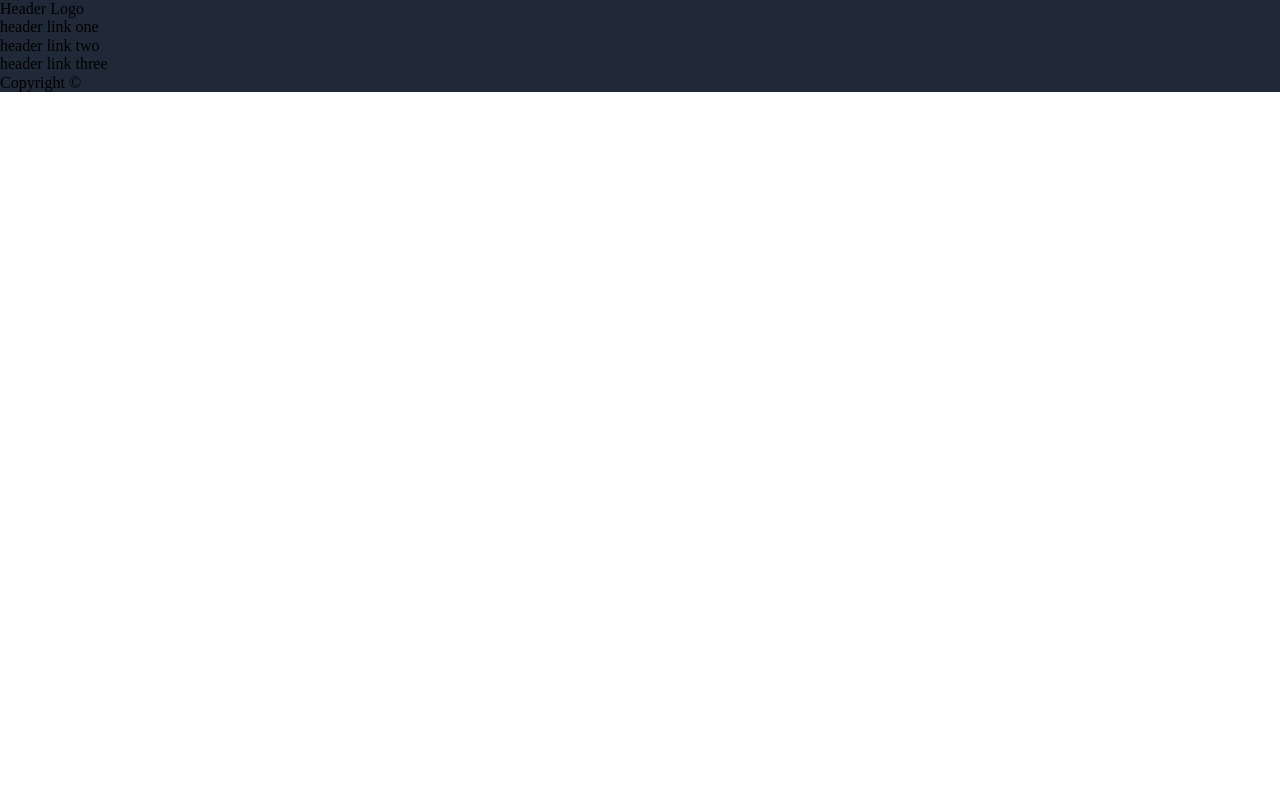
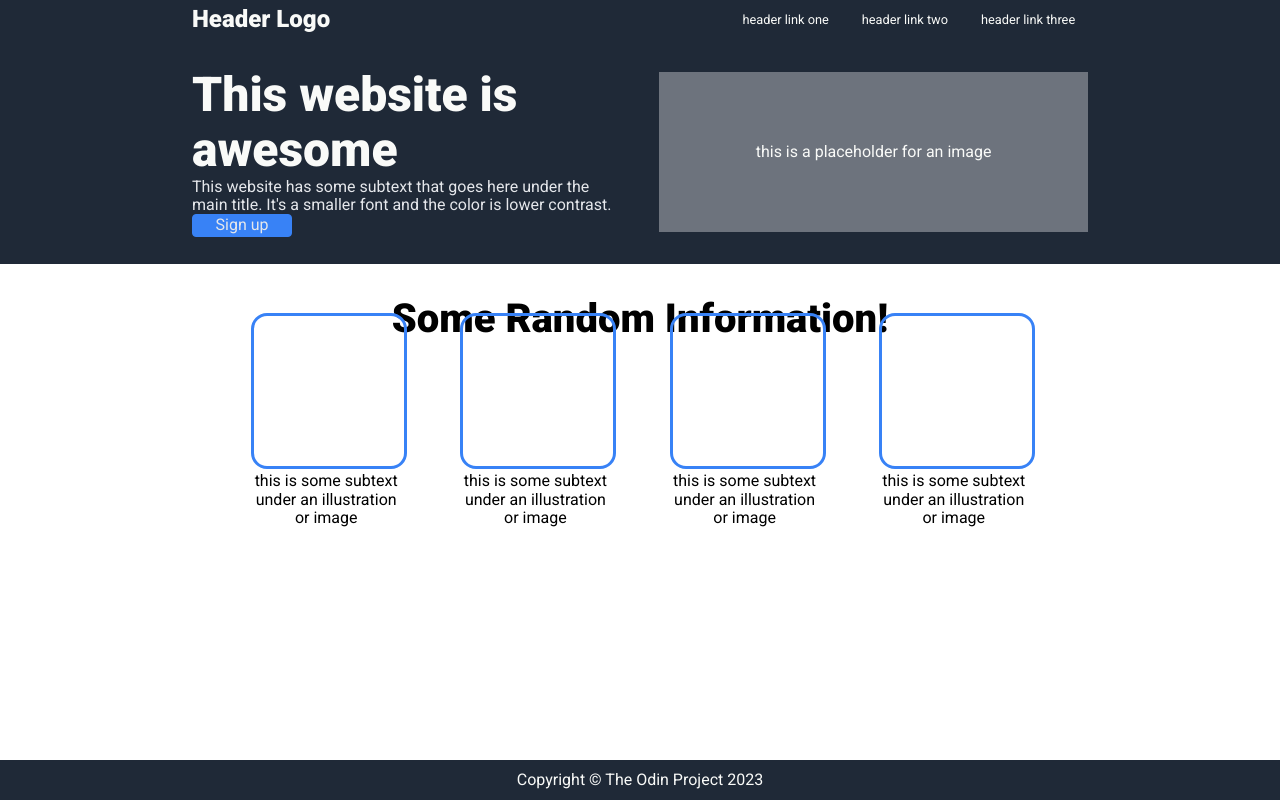
Before and after one commit to Euntastic/landing-page, a plain HTML site: page index.html in a window 1280 px wide. Drawn offline with nearby package versions, Linux system fonts and the light colour scheme.

Commit message:
Mostly CSS Styling work.

```diff
--- a/index.html
+++ b/index.html
@@ -5,21 +5,67 @@
     <meta http-equiv="X-UA-Compatible" content="IE=edge" />
     <meta name="viewport" content="width=device-width, initial-scale=1.0" />
     <title>Landing Page</title>
-    <link rel="stylesheet" href="https://cdnjs.cloudflare.com/ajax/libs/normalize/8.0.1/normalize.min.css" />
+    <link
+      rel="stylesheet"
+      href="https://cdnjs.cloudflare.com/ajax/libs/normalize/8.0.1/normalize.min.css"
+    />
     <link rel="stylesheet" href="style.css" />
+    <link rel="preconnect" href="https://fonts.googleapis.com">
+    <link rel="preconnect" href="https://fonts.gstatic.com" crossorigin>
+    <link href="https://fonts.googleapis.com/css2?family=Roboto:ital,wght@0,400;0,900;1,300&display=swap" rel="stylesheet">
   </head>
   <body>
     <header>
       <div id="header_container">
-              <div>Header Logo</div>
-              <div>
+        <div class="sub_container">
+          <div id="header_left">Header Logo</div>
+          <div id="header_right">
             <div>header link one</div>
             <div>header link two</div>
             <div>header link three</div>
           </div>
         </div>
+      </div>
     </header>
-        <main></main>
-        <footer>Copyright <span>&#169;</span></footer>
+    <main>
+      <div id="hero_container">
+        <div class="sub_container">
+          <div id="hero_left">
+            <div>
+              <p id="hero_left_title">This website is awesome</p>
+              <p id="hero_left_subtext">
+                This website has some subtext that goes here under the main title.
+                It's a smaller font and the color is lower contrast.
+              </p>
+              <button>Sign up</button>
+            </div>
+          </div>
+          <div id="hero_right">this is a placeholder for an image</div>
+        </div>
+      </div>
+      <div id="img_container">
+        <p id="img_container_title">Some Random Information!</p>
+        <div class="sub_container">
+          <div class="img_card">
+            <div></div><p>this is some subtext under an illustration or image</p>
+          </div>
+          <div class="img_card">
+            <div></div><p>this is some subtext under an illustration or image</p>
+          </div>
+          <div class="img_card">
+            <div></div><p>this is some subtext under an illustration or image</p>
+          </div>
+          <div class="img_card">
+            <div></div><p>this is some subtext under an illustration or image</p>
+          </div>
+        </div>
+      </div>
+      <div>
+
+      </div>
+    </main>
+    <footer>
+      <div id="footer_text">Copyright <span>&#169;</span> The Odin Project 2023</div>
+    </footer>
   </body>
 </html>
--- a/style.css
+++ b/style.css
@@ -1,35 +1,148 @@
-/* Colors and Font Styles
-Dark Background Color (hero and footer)
-#1F2937
-
-Hero Main Text ("This website is awesome")
-48px extra-bold #F9FAF8
-
-Hero Secondary Text, Header Link Text
-18px #E5E7EB
-
-Header Logo Text
-24px #F9FAF8
-
-Button color, call to action background color
-#3882F6
-
-Information Header Text
-36px extra-bold #1f2937
-
-Quote section background color
-#E5E7EB
-
-Quote Text
-36px light italic #1F2937
-*/
-
-header, footer {
-    background-color: #1F2937;
-
-    width: 100%;
+:root {
+  --white-txt: #f9faf8;
+  --grey-txt: #e5e7eb;
+  --dark-txt: #1f2937;
+  --dark-bg: #1f2937;
+  --grey-bg: #e5e7eb;
+  --dark-grey-bg: #6d737d;
+  --button-clr: #3882f6;
 }
 
-header {
-    display: flex;
+* {
+  font-family: Roboto;
+  margin: 0;
 }
+
+header,
+footer {
+  background-color: var(--dark-bg);
+  color: var(--white-txt);
+
+  display: flex;
+  align-items: center;
+  justify-content: center;
+}
+
+footer {
+  position: fixed;
+  bottom: 0px;
+
+  height: 5vh;
+  width: 100vw;
+}
+
+button {
+  background-color: var(--button-clr);
+  border: 1px solid var(--button-clr);
+  border-radius: 0.25rem;
+  color: var(--grey-txt);
+  width: 100px;
+}
+
+
+#header_left {
+  text-align: left;
+  font-size: 1.5rem;
+  font-weight: 600;
+  width: 60vw;
+}
+
+#header_right {
+  font-size: 0.8rem;
+  display: flex;
+  flex-direction: row;
+  justify-content: space-between;
+  width: 40vw;
+}
+
+#header_right > div {
+  padding: 1em;
+}
+
+#hero_left,
+#hero_right {
+  width: 50vw;
+  height: 100%;
+  display: flex;
+  align-items: center;
+  justify-content: center;
+}
+
+#hero_left {
+  padding-right: 3vw;
+}
+
+#hero_left > div {
+  display: flex;
+  justify-content: space-between;
+  flex-direction: column;
+}
+
+#hero_right {
+  background-color: var(--dark-grey-bg);
+}
+
+#hero_left_title {
+  font-size: 3rem;
+  font-weight: 900;
+  margin: 0;
+}
+
+#hero_left_subtext {
+  font-size: 1rem;
+  color: var(--grey-txt);
+}
+
+.sub_container {
+  display: flex;
+  justify-content: center;
+  align-items: center;
+  flex-direction: row;
+  height: 100%;
+  width: 70vw;
+  margin: auto;
+}
+
+#header_container {
+  height: 5vh;
+}
+
+#hero_container {
+  background-color: var(--dark-bg);
+  color: var(--white-txt);
+  width: 100vw;
+}
+
+#hero_container,
+#img_container {
+  height: 20vh;
+  padding: 4vh 0;
+}
+
+#img_container_title {
+  font-size: 2.5rem;
+  font-weight: 900;
+  text-align: center;
+}
+
+#img_container > .sub_container {
+  justify-content: space-evenly;
+}
+
+.img_card {
+  width: 150px;
+}
+
+.img_card > div {
+  width: 150px;
+  height: 150px;
+  border: 0.2rem solid var(--button-clr);
+  border-radius: 1rem;
+  margin: 0;
+}
+
+.img_card > p {
+  font-size: 1rem;
+  text-align: center;
+  margin: 0.2em;
+}
```
Lines whose indentation alone changed are shown as unchanged.
